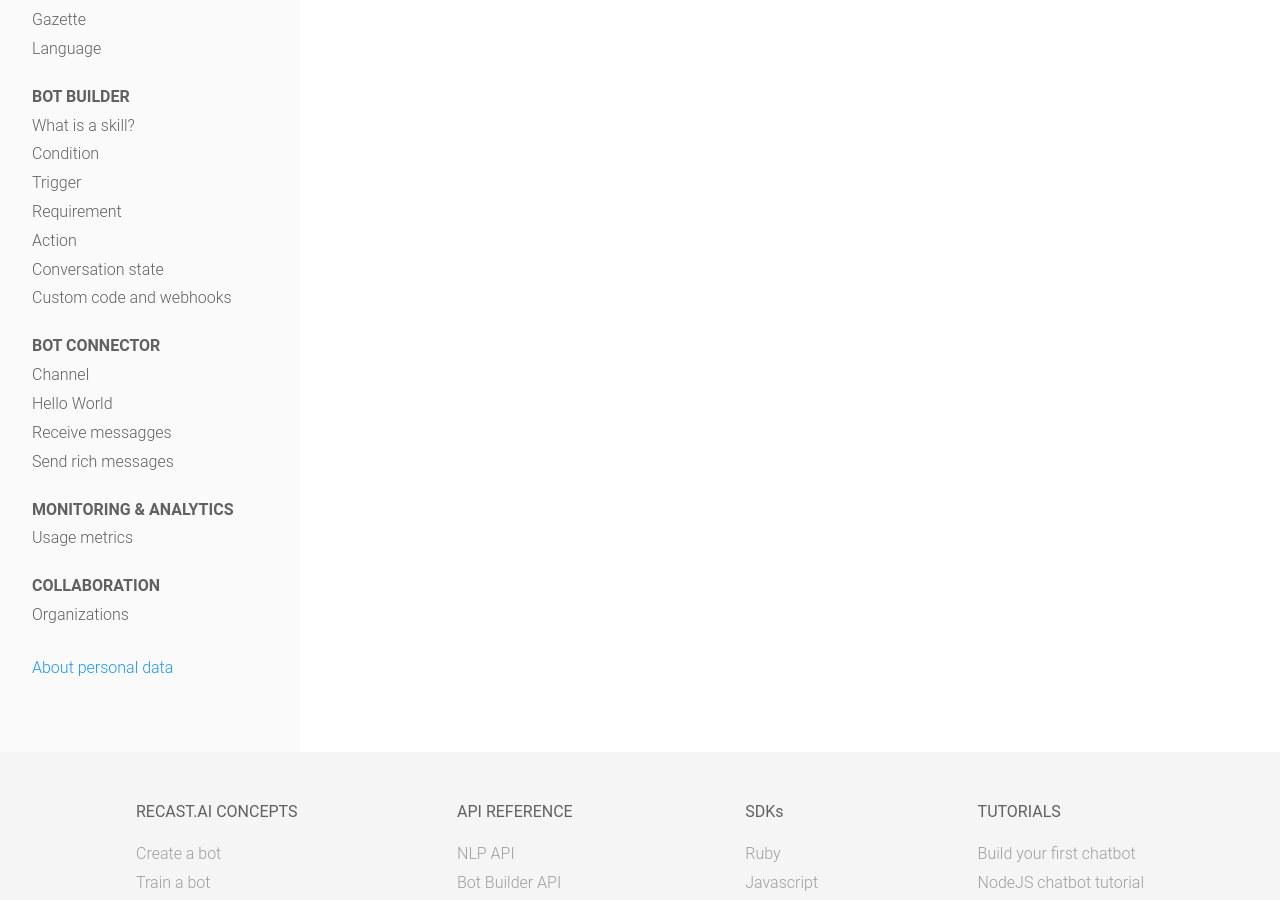
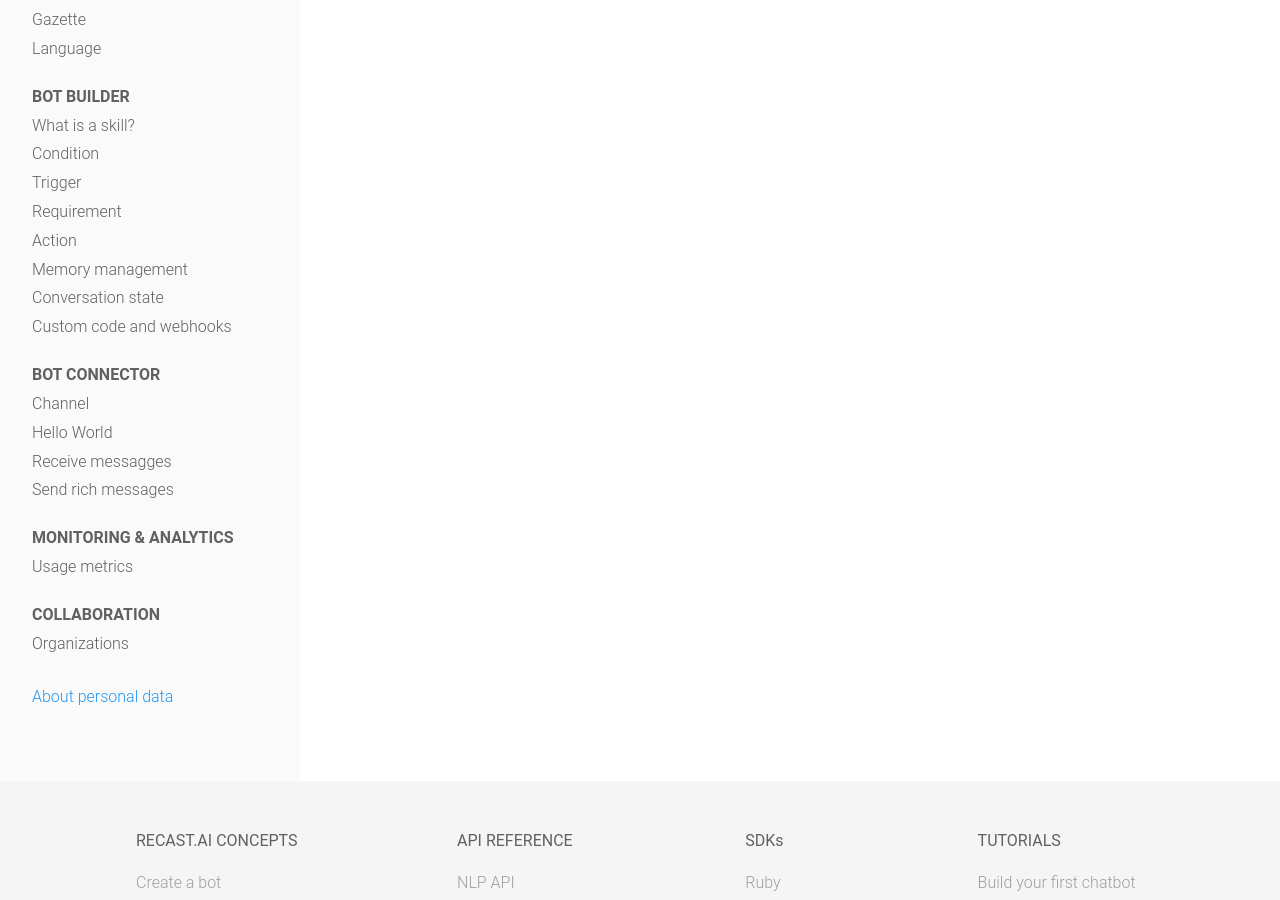
Before and after one commit to SAP-archive/docs, a Jekyll site: the page built from concepts/index.md, in a window 1280 px wide and 900 px high, scrolled down 522 px. Built offline with Jekyll 4.4.1, drawn with Linux system fonts in a browser that asks for light colours; nearby versions of some CDN libraries; a style sheet for code colours, icons or effects is not loaded.

Commit message:
Update bot_builder.yml

```diff
--- a/_data/bot_builder.yml
+++ b/_data/bot_builder.yml
@@ -16,6 +16,9 @@ sections:
 - title: Action
   url: /concepts/action
 
+- title: Memory management
+  url: /concepts/memory-management
+
 - title: Conversation state
   url: /concepts/conversation-state
 
```
